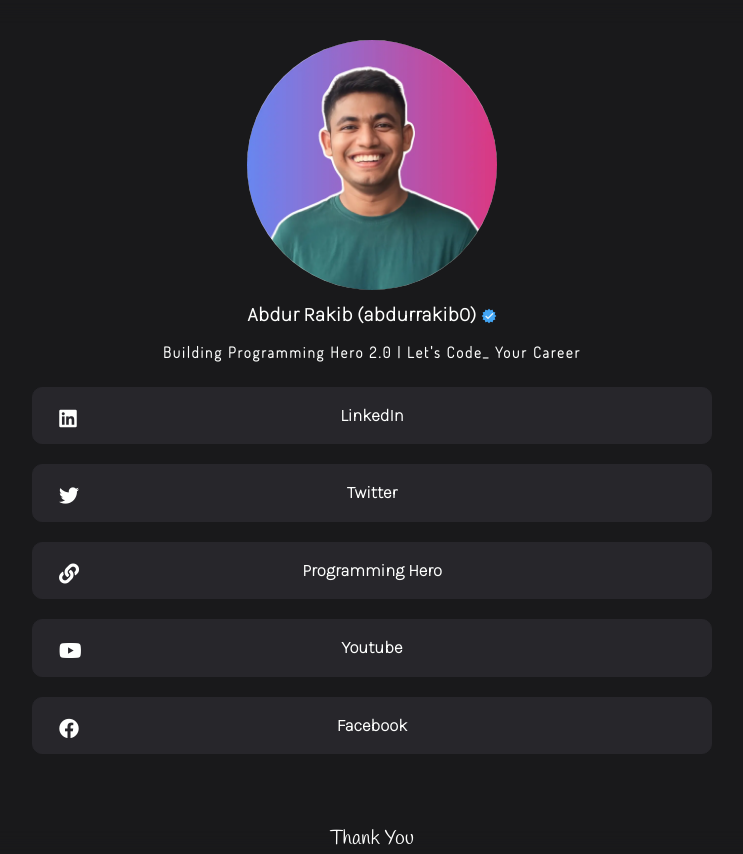
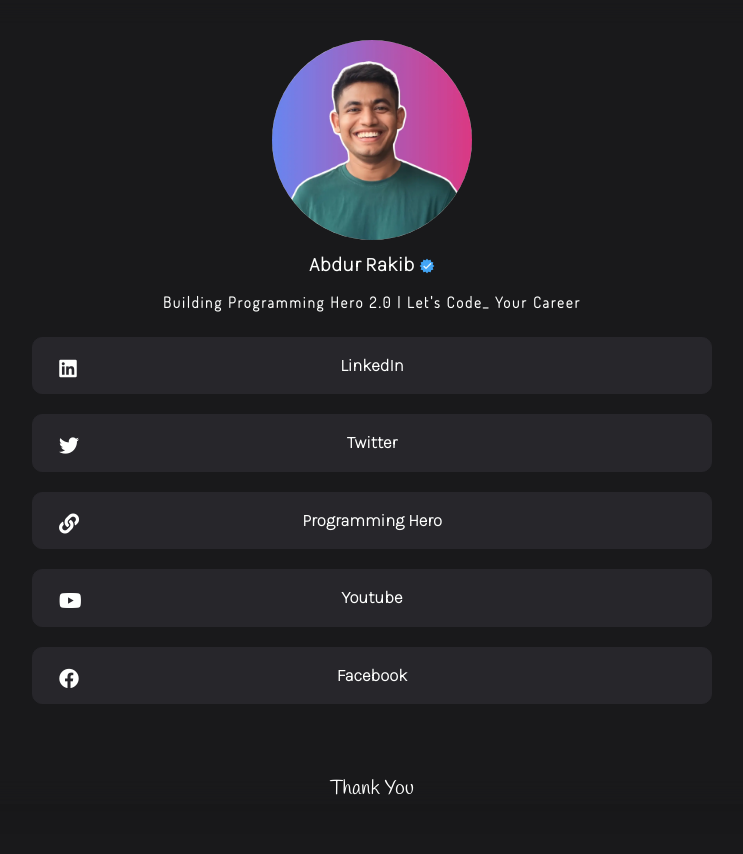
Before and after one commit to abdurrakib0/rakib.xyz-links, a plain HTML site: page index.html in a window 1280 px wide. Shown: the whole page, without its empty margins (268-1011 px from the left). After the commit the page ends 804 px from the top, so only its background shows below. Drawn offline with Linux system fonts and the light colour scheme.

Commit message:
2nd commit

```diff
--- a/assets/css/style.css
+++ b/assets/css/style.css
@@ -13,7 +13,7 @@
   margin-left: auto;
   margin-right: auto;
   height: auto;
-  max-width: 250px;
+  max-width: 200px;
   border-radius: 50%
 }
 
--- a/index.html
+++ b/index.html
@@ -41,10 +41,6 @@
 </script>
 
 
-    <!-- Favicons -->
-    <link href="assets/img/Harindulk.jpg" rel="icon">
-    <link href="assets/img/Harindulk.jpg" rel="apple-touch-icon">
-
 </head>
 
 <body class="bg">
@@ -54,7 +50,7 @@
     <img src="assets/img/abdur_rakib.webp" alt="profile picture" class="profile-picture">
 
     <!-- Profile name-->
-    <div class="profile-name"><b>Abdur Rakib (abdurrakib0) <img class="drag" src="assets/img/icons8-verified-badge-16.png " alt="verified" width="16" height="16"></b></div>
+    <div class="profile-name"><b>Abdur <b>Rakib</b> <img class="drag" src="assets/img/icons8-verified-badge-16.png " alt="verified" width="16" height="16"></b></div>
 
     <!-- Profile about-->
     <div class="profile-about"><b>Building Programming Hero 2.0 | Let's Code_ Your Career</b></div>
@@ -65,10 +61,6 @@
     <a href="https://www.linkedin.com/in/abdurrakib0/" target="_blank" class="links , hover">
         <i class="fab fa-linkedin , links-in"></i>
         <b>LinkedIn</b></a>
-
-    <!-- <a href="https://github.com/harindulk" target="_blank" class="links , hover">
-        <i class="fab fa-github , links-in"></i>
-        <b>GitHub</b></a> -->
 
         <a href="https://twitter.com/abdurrakib0" target="_blank" class="links , hover">
         <i class="fab fa-twitter , links-in"></i>
```
Also changed, not shown: google73aedde9b93ae62e.html (deleted, +0 -1 lines), assets/img/Harindu.jpg (deleted), assets/img/Harindulk.jpg (deleted), assets/img/harindu.webp (deleted), 2 other files.
